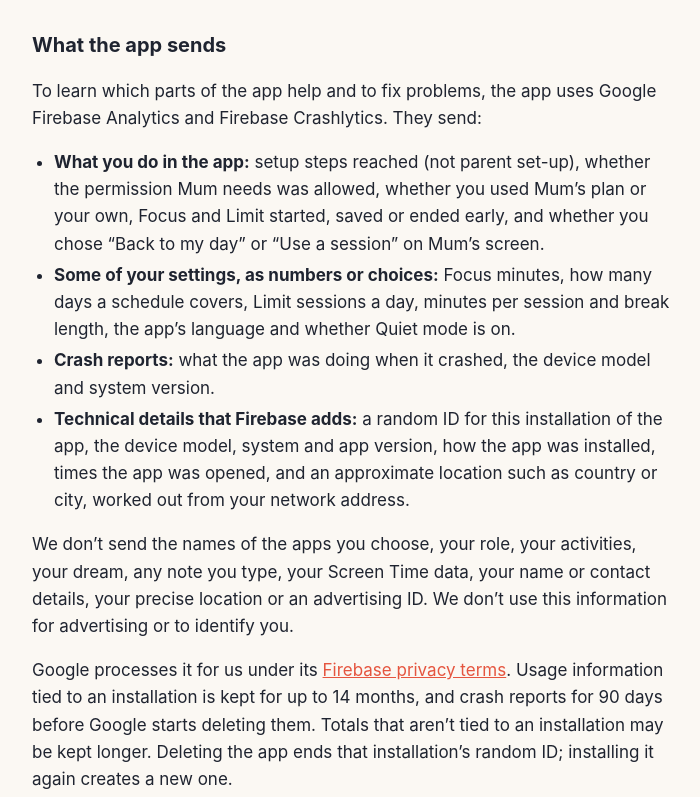
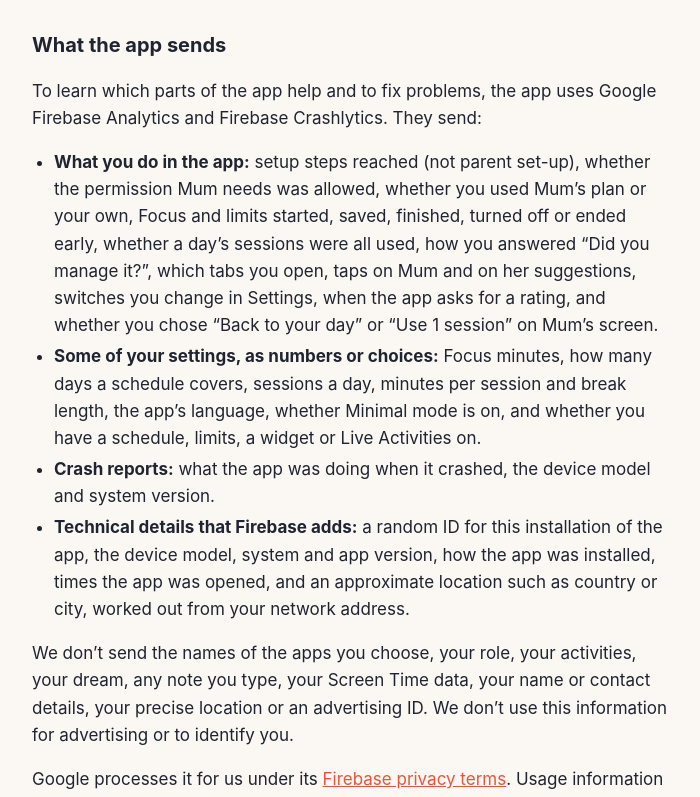
Before and after one commit to janetran105/mums-grumble, a plain HTML site: page privacy.html in a window 1280 px wide. Shown: the part 1224-2021 px from the top of the page, without its empty margins (288-988 px from the left). Drawn offline with Linux system fonts and the light colour scheme.

Commit message:
Privacy: the new usage events and settings
Co-Authored-By: Claude Opus 5.5 <noreply@anthropic.com>

```diff
--- a/privacy.html
+++ b/privacy.html
@@ -17,7 +17,7 @@
   </header>
 
   <h1>Privacy Policy</h1>
-  <p class="muted">Effective 24 November 2026</p>
+  <p class="muted">Effective 25 November 2026</p>
 
   <p>Mum’s Grumble (“the app”), for iPhone and Android, is made by Nguyen Ngan Hanh Tran (“we”, “us”). This policy explains what happens to your information when you use it.</p>
 
@@ -45,8 +45,8 @@
   <h2>What the app sends</h2>
   <p>To learn which parts of the app help and to fix problems, the app uses Google Firebase Analytics and Firebase Crashlytics. They send:</p>
   <ul>
-    <li><strong>What you do in the app:</strong> setup steps reached (not parent set-up), whether the permission Mum needs was allowed, whether you used Mum’s plan or your own, Focus and Limit started, saved or ended early, and whether you chose “Back to my day” or “Use a session” on Mum’s screen.</li>
-    <li><strong>Some of your settings, as numbers or choices:</strong> Focus minutes, how many days a schedule covers, Limit sessions a day, minutes per session and break length, the app’s language and whether Quiet mode is on.</li>
+    <li><strong>What you do in the app:</strong> setup steps reached (not parent set-up), whether the permission Mum needs was allowed, whether you used Mum’s plan or your own, Focus and limits started, saved, finished, turned off or ended early, whether a day’s sessions were all used, how you answered “Did you manage it?”, which tabs you open, taps on Mum and on her suggestions, switches you change in Settings, when the app asks for a rating, and whether you chose “Back to your day” or “Use 1 session” on Mum’s screen.</li>
+    <li><strong>Some of your settings, as numbers or choices:</strong> Focus minutes, how many days a schedule covers, sessions a day, minutes per session and break length, the app’s language, whether Minimal mode is on, and whether you have a schedule, limits, a widget or Live Activities on.</li>
     <li><strong>Crash reports:</strong> what the app was doing when it crashed, the device model and system version.</li>
     <li><strong>Technical details that Firebase adds:</strong> a random ID for this installation of the app, the device model, system and app version, how the app was installed, times the app was opened, and an approximate location such as country or city, worked out from your network address.</li>
   </ul>
```
